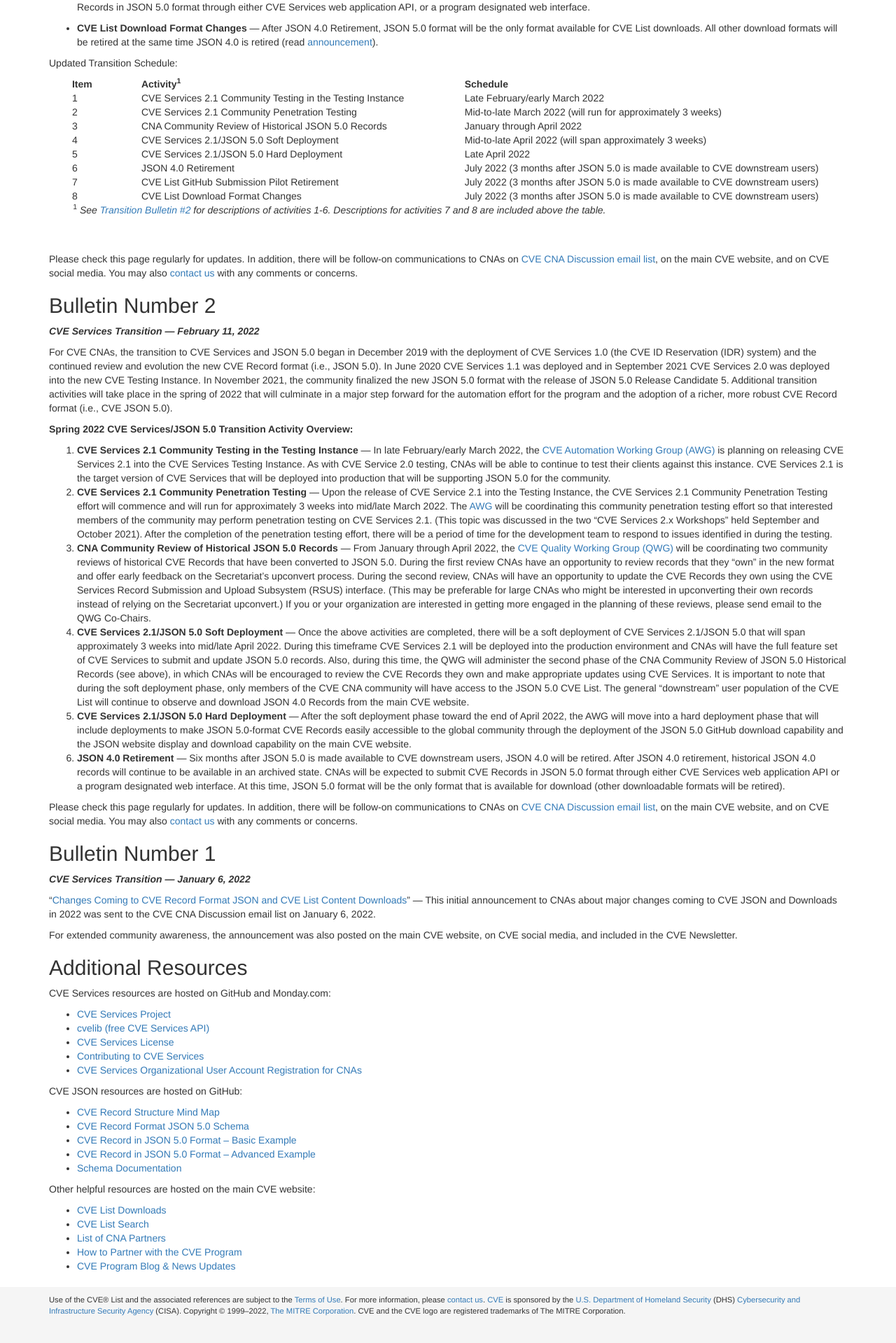
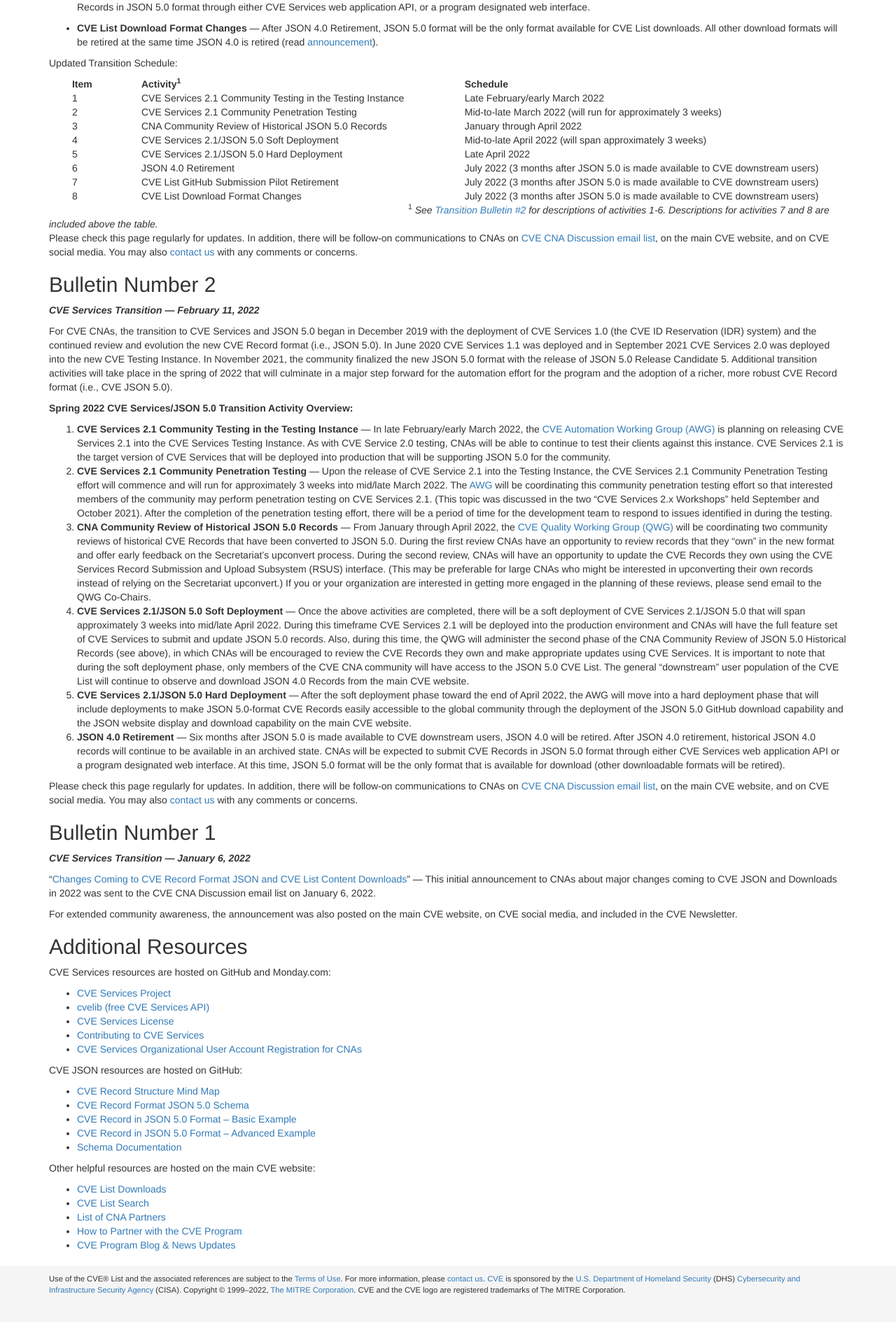
Before and after one commit to CVEProject/cveproject.github.io, a Jekyll site: the page built from automation-transition.md, in a window 1280 px wide. Shown: the part 821-2740 px from the top of the page at 70% size. Built offline with Jekyll 4.4.1, drawn with Linux system fonts in a browser that asks for light colours; nearby versions of some CDN libraries; after the commit the page ends 2710 px from its top, so only the background shows below that.

Commit message:
Update automation-transition.md

```diff
--- a/automation-transition.md
+++ b/automation-transition.md
@@ -79,9 +79,8 @@ Updated Transition Schedule:
     </tr>
   </table>
 
-<sup style="padding-left:3%;">1</sup> *See [Transition Bulletin #2](https://cveproject.github.io/automation-transition#bulletin-number-2) for descriptions of activities 1-6. Descriptions for activities 7 and 8 are included above the table.*
-
-<br><br>
+<sup style="padding-left:45%;">1</sup> *See [Transition Bulletin #2](https://cveproject.github.io/automation-transition#bulletin-number-2) for descriptions of activities 1-6. Descriptions for activities 7 and 8 are included above the table.*
+<br>
 Please check this page regularly for updates. In addition, there will be follow-on communications to CNAs on [CVE CNA Discussion email list](mailto:cve-cna-list@mitre.org), on the main CVE website, and on CVE social media. You may also [contact us](https://cveform.mitre.org/) with any comments or concerns.
 
 ## Bulletin Number 2
```
